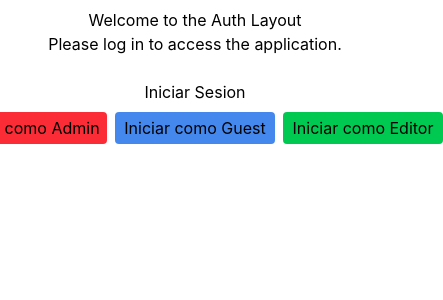
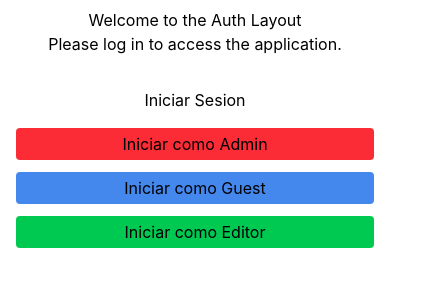
Before and after one commit to elgember/Acceso-type, a React (Vite) app: page /login in a window 390 px wide. Shown: the top 300 px of the page, 443 px wide, since content can reach past the window. Built offline with nearby package versions, Linux system fonts and the light colour scheme.

Commit message:
adaptando a dispositivios moviles el login para acceder a admin

```diff
--- a/index.html
+++ b/index.html
@@ -6,7 +6,7 @@
     <meta name="viewport" content="width=device-width, initial-scale=1.0" />
     <title>mi-proyecto-fronted</title>
   </head>
-  <body>
+  <body class="h-screen w-screen dark:bg-[#333] dark:text-white">
     <div id="root"></div>
     <script type="module" src="/src/main.tsx"></script>
   </body>
--- a/src/Components/Ui/Login.tsx
+++ b/src/Components/Ui/Login.tsx
@@ -68,17 +68,17 @@ export const Login = () => {
     }
 
     return (
-    <div className="mt-4 w-full">
-        <h3 className="p-2 text-center">Iniciar Sesion</h3>
-        <div className="flex justify-center gap-2 w-full px-2">
+    <div className="mt-4 w-full h-full">
+        <h3 className="p-4 text-center">Iniciar Sesion</h3>
+        <div className="flex justify-center flex-col sm:flex-row gap-3 w-full px-2">
             <div>
-                <button className="w-40 bg-red-500 py-1 rounded" onClick={loginAdmin}>Iniciar como Admin</button>
+                <button className="w-full sm:w-40 px-2 bg-red-500 py-1 rounded" onClick={loginAdmin}>Iniciar como Admin</button>
             </div>
             <div>
-                <button className="w-40 bg-[#48e] py-1 rounded" onClick={loginGuest}>Iniciar como Guest</button>
+                <button className="w-full sm:w-40 px-2 bg-[#48e] py-1 rounded" onClick={loginGuest}>Iniciar como Guest</button>
             </div>
             <div>
-                <button className="w-40 bg-green-500 py-1 rounded" onClick={loginEditor}>Iniciar como Editor</button>
+                <button className="w-full sm:w-40 px-2 bg-green-500 py-1 rounded" onClick={loginEditor}>Iniciar como Editor</button>
             </div>
         </div>
     </div>
--- a/src/Components/UserFormModal.tsx
+++ b/src/Components/UserFormModal.tsx
@@ -47,25 +47,27 @@ export const UserFormModal = ({  isOpen, cancelUser, userToEdit, saveUser }: mod
     }
 
     return (
-    <div className="bg-[#49f] dark:bg-slate-800 max-w-3xl w-full rounded-lg p-3">
-        <form onSubmit={handleSubmit(onSubmit)}>
-            <div className="flex flex-col gap-4 p-2">
-                <h2 className="text-center text-white dark:text-slate-400">
+    <div className="bg-[#49f] dark:bg-slate-800 max-w-3xl w-full sm:w-full rounded-lg p-3">
+        <form onSubmit={handleSubmit(onSubmit)} className="w-full h-full flex flex-col">
+            <div className="flex flex-col gap-4 h-full">
+                <h2 className="text-center text-white dark:text-slate-400 pt-2">
                     {userToEdit ? 'Editar usuario' : 'Crear usuario'}
                 </h2>
-                <input className="w-full bg-[#eee] dark:bg-slate-500 text-black dark:text-slate-300 py-1 pl-2 rounded" type="text" {...register('name')} placeholder="Nombre completo" />
-                <input className="w-full bg-[#eee] dark:bg-slate-500 text-black dark:text-slate-300 py-1 pl-2 rounded" type="text" {...register('email')} placeholder="Correo electrónico" />
+
+                    <input className="w-full bg-[#eee] dark:bg-slate-500 text-black dark:text-slate-300 py-2 pl-2 rounded" type="text" {...register('name')} placeholder="Nombre completo" />
+                    <input className="w-full bg-[#eee] dark:bg-slate-500 text-black dark:text-slate-300 py-2 pl-2 rounded" type="text" {...register('email')} placeholder="Correo electrónico" />
+
                 <div>
-                    <select className="w-full bg-[#eee] dark:bg-slate-500 text-black dark:text-slate-300 py-1 pl-2 rounded" id="" {...register('role')}>
+                    <select className="w-full bg-[#eee] dark:bg-slate-500 text-black dark:text-slate-300 py-2 pl-2 rounded" id="" {...register('role')}>
                         <option value="admin">Admin</option>
                         <option value="editor">Editor</option>
                         <option value="guest">Guest</option>
                     </select>
                 </div>
-            </div>
-            <div className="flex gap-4 justify-center py-3">
-                <button className="bg-white dark:bg-slate-500 dark:text-slate-300 w-30 py-1 rounded cursor-pointer" type="button" onClick={cancelUser}>Cancelar</button>
-                <button className="bg-white dark:bg-slate-500 dark:text-slate-300 w-30 py-1 rounded cursor-pointer" type="submit">{userToEdit ? 'Guardar' : 'Crear usuario'}</button>
+                <div className="flex gap-4 justify-center py-3 w-full px-2">
+                    <button className="bg-white dark:bg-slate-500 dark:text-slate-300 w-full py-1 rounded cursor-pointer" type="button" onClick={cancelUser}>Cancelar</button>
+                    <button className="bg-white dark:bg-slate-500 dark:text-slate-300 w-full py-1 rounded cursor-pointer" type="submit">{userToEdit ? 'Guardar' : 'Crear usuario'}</button>
+                </div>
             </div>
         </form>
     </div>
--- a/src/Views/Admin/AdminPanel.tsx
+++ b/src/Views/Admin/AdminPanel.tsx
@@ -150,7 +150,7 @@ export const AdminPanel = () => {
                 <ConfirmationModal isOpen={isDeleteModal} onConfirmar={confirmarDelete} onCancelar={cancelarDelete} />
             </div>
             {/* modal to create or edit a user */}
-            <div className='absolute top-1/3 z-50 w-full flex justify-center p-4'>
+            <div className='absolute top-1/5 z-50 w-full flex justify-center p-4'>
                 <UserFormModal isOpen={isFormModalOpen} userToEdit={userToDelete} saveUser={handleSeveUser} cancelUser={handleCancelUser} />
             </div>
             <div className='w-full flex justify-center'>
```
Also changed, not shown: src/Components/Ui/UsersRole.tsx (+0 -13 lines).
